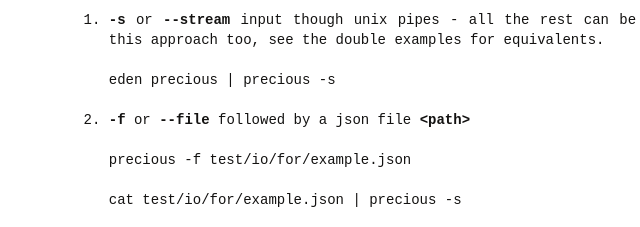
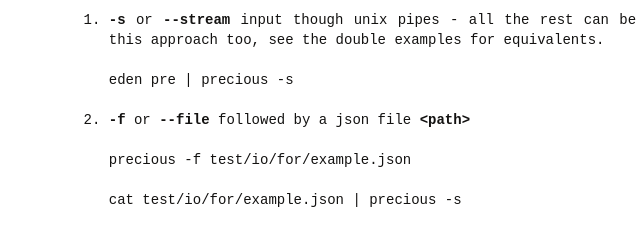
Before and after one commit to astrolet/precious, a plain HTML site: page precious.1.html in a window 1280 px wide. Shown: the part 316-543 px from the top of the page, 20-660 px from the left. Drawn offline with Linux system fonts and the light colour scheme.

Commit message:
rebuild manual

```diff
--- a/precious.1.html
+++ b/precious.1.html
@@ -95,7 +95,7 @@
 <li><p><code>-s</code> or <code>--stream</code> input though unix pipes - all the rest can be covered
 with this approach too, see the double examples for equivalents.</p>
 
-<p>  eden precious | precious -s</p></li>
+<p>  eden pre | precious -s</p></li>
 <li><p><code>-f</code> or <code>--file</code> followed by a json file <code>&lt;path></code></p>
 
 <p> precious -f test/io/for/example.json</p>
```
